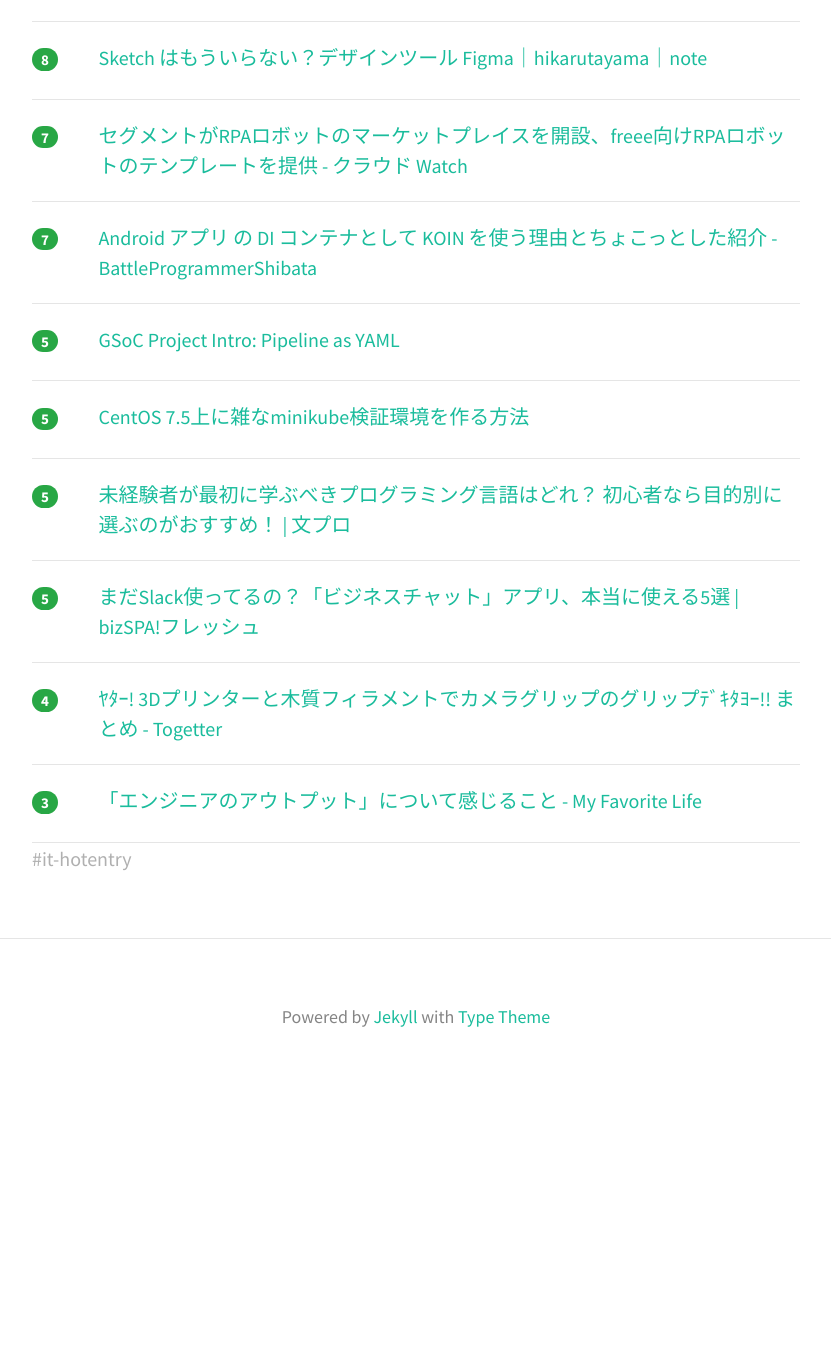
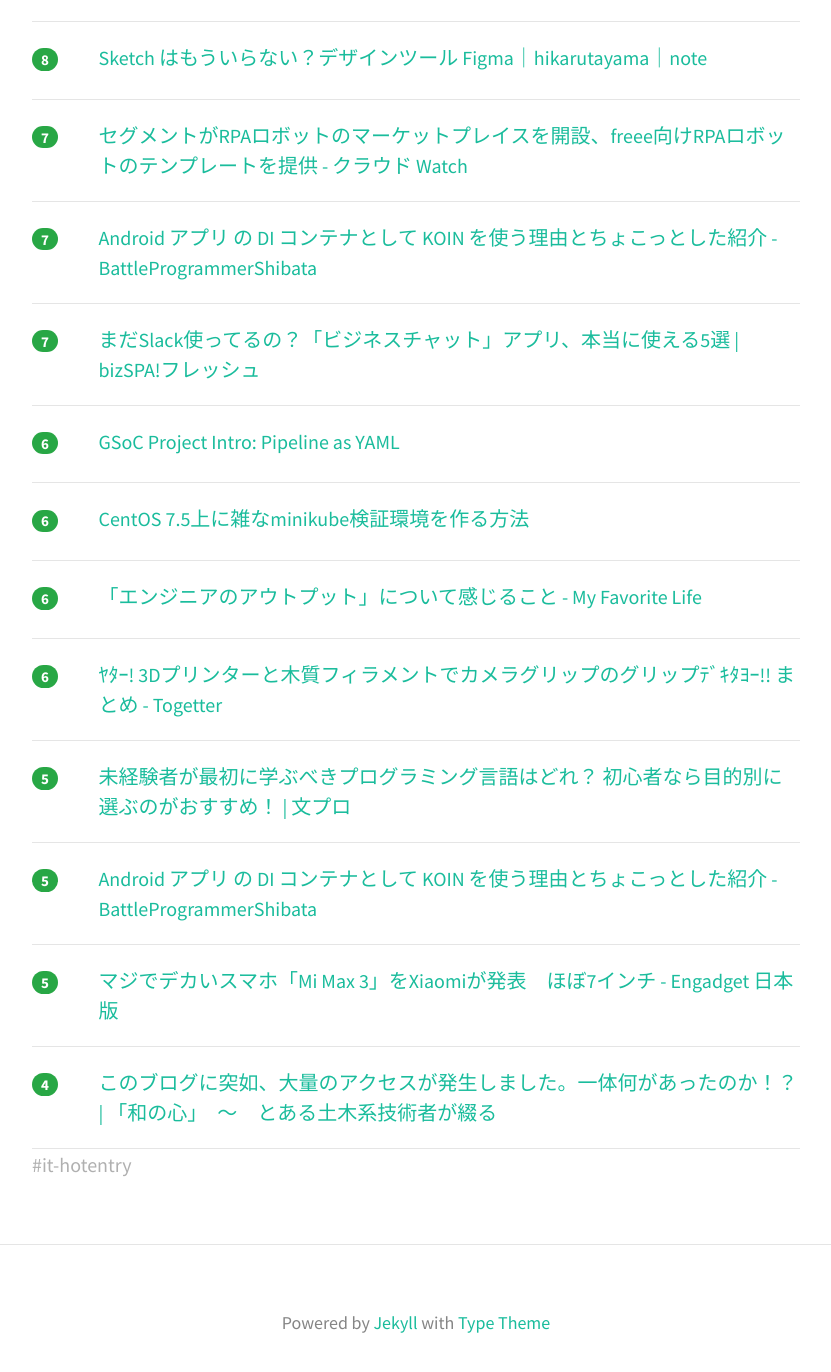
Before and after one commit to yatta47/hatena-matome-site, a Jekyll site: the page built from _posts/2018-07-22-hatena.md, in a window 1280 px wide and 1400 px high, scrolled down 897 px. Shown: the top 1372 px of the window, without its empty margins (224-1055 px from the left). Built offline with Jekyll 4.4.1, drawn with Linux system fonts in a browser that asks for light colours; nearby versions of some CDN libraries; before the commit the page ends 1991 px from its top, so only the background shows below that; some of the changed text lies outside the part shown.

Commit message:
Updated 2018-07-22

```diff
--- a/_posts/2018-07-22-hatena.md
+++ b/_posts/2018-07-22-hatena.md
@@ -1,29 +1,29 @@
 ---
 layout: post
 title:  "2018-07-22 はてぶIT"
-date:   2018-07-22 07:02:53
+date:   2018-07-22 08:01:07
 tags: [it-hotentry]
 ---
-15 件のデータあり
+18 件のデータあり
 
 <hr><div class="row">
-<div class="col-1"><span class="badge badge-pill badge-success h2">30</span></div>
+<div class="col-1"><span class="badge badge-pill badge-success h2">44</span></div>
 <div class="col-11"><a href='https://qiita.com/woodyOutOfABase/items/01cc43fafe767d3edf62' target='_blank'>音響処理の基礎 with CNN　〜機械学習で「太鼓の達人」の自動作譜をしてみた〜</a></div>
 </div>
 <hr>
 <div class="row">
-<div class="col-1"><span class="badge badge-pill badge-success h2">18</span></div>
+<div class="col-1"><span class="badge badge-pill badge-success h2">20</span></div>
 <div class="col-11"><a href='https://speakerdeck.com/joker1007/nu-riqu-dong-kai-fa-kireruji-shu-number-osrk01?slide=24' target='_blank'>怒り駆動開発 -キレる技術- #osrk01 - Speaker Deck</a></div>
 </div>
 <hr>
 <div class="row">
-<div class="col-1"><span class="badge badge-pill badge-success h2">14</span></div>
-<div class="col-11"><a href='https://qiita.com/happy41111/items/394a17536a45a2226f4a' target='_blank'>【初心者の方向け】さくらのクラウドでLAMP(CentOS7.x + Apache2.4 + MariaDB10.x + PHP7.x)環境構築から基本設定までの手順　PART1 (さくらのクラウド操作編)</a></div>
+<div class="col-1"><span class="badge badge-pill badge-success h2">16</span></div>
+<div class="col-11"><a href='https://manablog.org/affiliate-big-keyword/' target='_blank'>【アフィリエイト】ビッグキーワードで上位表示させる方法【７桁いける】</a></div>
 </div>
 <hr>
 <div class="row">
-<div class="col-1"><span class="badge badge-pill badge-success h2">13</span></div>
-<div class="col-11"><a href='https://manablog.org/affiliate-big-keyword/' target='_blank'>【アフィリエイト】ビッグキーワードで上位表示させる方法【７桁いける】</a></div>
+<div class="col-1"><span class="badge badge-pill badge-success h2">15</span></div>
+<div class="col-11"><a href='https://qiita.com/happy41111/items/394a17536a45a2226f4a' target='_blank'>【初心者の方向け】さくらのクラウドでLAMP(CentOS7.x + Apache2.4 + MariaDB10.x + PHP7.x)環境構築から基本設定までの手順　PART1 (さくらのクラウド操作編)</a></div>
 </div>
 <hr>
 <div class="row">
@@ -32,7 +32,7 @@ tags: [it-hotentry]
 </div>
 <hr>
 <div class="row">
-<div class="col-1"><span class="badge badge-pill badge-success h2">8</span></div>
+<div class="col-1"><span class="badge badge-pill badge-success h2">9</span></div>
 <div class="col-11"><a href='https://japan.cnet.com/article/35122772/' target='_blank'>ケニアで気球によるネット接続、Alphabet傘下のLoonが提供へ - CNET Japan</a></div>
 </div>
 <hr>
@@ -52,13 +52,28 @@ tags: [it-hotentry]
 </div>
 <hr>
 <div class="row">
-<div class="col-1"><span class="badge badge-pill badge-success h2">5</span></div>
+<div class="col-1"><span class="badge badge-pill badge-success h2">7</span></div>
+<div class="col-11"><a href='https://bizspa.jp/post-44488/' target='_blank'>まだSlack使ってるの？「ビジネスチャット」アプリ、本当に使える5選 | bizSPA!フレッシュ</a></div>
+</div>
+<hr>
+<div class="row">
+<div class="col-1"><span class="badge badge-pill badge-success h2">6</span></div>
 <div class="col-11"><a href='https://jenkins.io/blog/2018/06/15/simple-pull-request-plugin/' target='_blank'>GSoC Project Intro: Pipeline as YAML</a></div>
 </div>
 <hr>
 <div class="row">
-<div class="col-1"><span class="badge badge-pill badge-success h2">5</span></div>
+<div class="col-1"><span class="badge badge-pill badge-success h2">6</span></div>
 <div class="col-11"><a href='https://qiita.com/zembutsu/items/b782dcd97d8058c15d40' target='_blank'>CentOS 7.5上に雑なminikube検証環境を作る方法</a></div>
+</div>
+<hr>
+<div class="row">
+<div class="col-1"><span class="badge badge-pill badge-success h2">6</span></div>
+<div class="col-11"><a href='http://abemotion.hatenablog.com/entry/2018/07/22/005000' target='_blank'>「エンジニアのアウトプット」について感じること - My Favorite Life</a></div>
+</div>
+<hr>
+<div class="row">
+<div class="col-1"><span class="badge badge-pill badge-success h2">6</span></div>
+<div class="col-11"><a href='https://togetter.com/li/1248974' target='_blank'>ﾔﾀｰ! 3Dプリンターと木質フィラメントでカメラグリップのグリップﾃﾞｷﾀﾖｰ!! まとめ - Togetter</a></div>
 </div>
 <hr>
 <div class="row">
@@ -68,16 +83,16 @@ tags: [it-hotentry]
 <hr>
 <div class="row">
 <div class="col-1"><span class="badge badge-pill badge-success h2">5</span></div>
-<div class="col-11"><a href='https://bizspa.jp/post-44488/' target='_blank'>まだSlack使ってるの？「ビジネスチャット」アプリ、本当に使える5選 | bizSPA!フレッシュ</a></div>
+<div class="col-11"><a href='https://bps-tomoya.hateblo.jp/entry/2018/07/21/142503' target='_blank'>Android アプリ の DI コンテナとして KOIN を使う理由とちょこっとした紹介 - BattleProgrammerShibata</a></div>
+</div>
+<hr>
+<div class="row">
+<div class="col-1"><span class="badge badge-pill badge-success h2">5</span></div>
+<div class="col-11"><a href='https://japanese.engadget.com/2018/07/20/mi-max-3-xiaomi-6-9/' target='_blank'>マジでデカいスマホ「Mi Max 3」をXiaomiが発表　ほぼ7インチ - Engadget 日本版</a></div>
 </div>
 <hr>
 <div class="row">
 <div class="col-1"><span class="badge badge-pill badge-success h2">4</span></div>
-<div class="col-11"><a href='https://togetter.com/li/1248974' target='_blank'>ﾔﾀｰ! 3Dプリンターと木質フィラメントでカメラグリップのグリップﾃﾞｷﾀﾖｰ!! まとめ - Togetter</a></div>
+<div class="col-11"><a href='https://wanokokoro-civileng.com/180721_access_buzz/' target='_blank'>このブログに突如、大量のアクセスが発生しました。一体何があったのか！？ | 「和の心」　〜　とある土木系技術者が綴る</a></div>
 </div>
 <hr>
-<div class="row">
-<div class="col-1"><span class="badge badge-pill badge-success h2">3</span></div>
-<div class="col-11"><a href='http://abemotion.hatenablog.com/entry/2018/07/22/005000' target='_blank'>「エンジニアのアウトプット」について感じること - My Favorite Life</a></div>
-</div>
-<hr>
```
